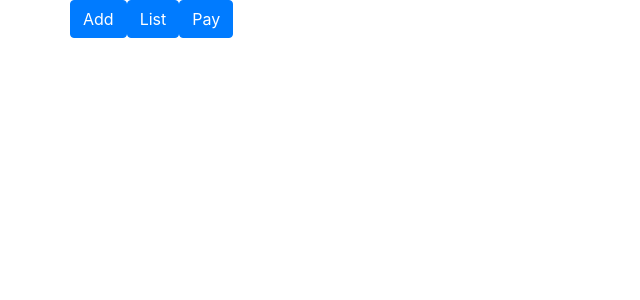
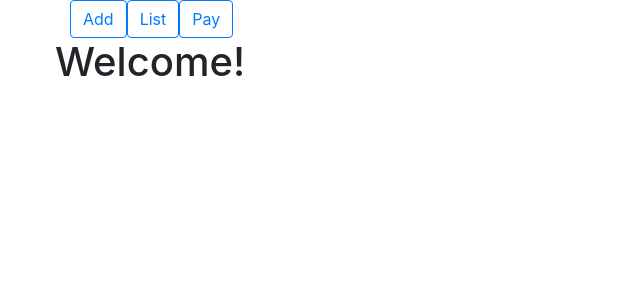
Before and after one commit to DDA209/react_bakery, a React (Create React App) app: page / in a window 1280 px wide. Shown: the top 300 px of the page, without its empty margins (0-640 px from the left). Built offline with nearby package versions, Linux system fonts and the light colour scheme.

Commit message:
finalisation button

```diff
--- a/src/App.js
+++ b/src/App.js
@@ -67,6 +67,9 @@ class App extends React.Component{
     ;
   }
 
+  isSelectedFunc(){
+
+  }
 
   //// Event listener (ex : OnClickBloublou OnChange) - En deuxième
 
@@ -79,34 +82,43 @@ class App extends React.Component{
     })
   }
 
-  renderTabAdd(){
-    if (this.state.activeTab === 'add') {
-      return (
-        <Add />
-      );
+  renderTabDefault(){
+    if (this.state.activeTab !== 'list' && this.state.activeTab !== 'add' && this.state.activeTab !== 'pay') { // Meilleure façon de faire !==
+      return <div className="row"><h1>Welcome!</h1></div>;
     }
     return null;
   }
 
-  renderTabList(){
-    if (this.state.activeTab === 'list') {
-      return (
-        <List />
-      );
+
+  renderTabAdd(){
+    if (this.state.activeTab === 'add') { // Bon mais pourrait être mieux
+      return <Add onSubmitPriceAndInput={null}/>;
     }
     return null;
   }
 
-  renderTabPay(){
-    if (this.state.activeTab === 'pay') {
-      return(
-        <Pay />
-      );
+  /*
+  renderTabList(){
+    if (this.state.activeTab !== 'list') { // Meilleure façon de faire !==
+      return null;
     }
-    return null;
+    return <List />;
   }
 
+  renderTabPay(){
+    if (this.state.activeTab !== 'pay') {
+      return null;
+    }
+    return <Pay />;
+  }
+  */
+
+
+
+
   render() {
+    // console.log('app#render this.state.activeTab',this.state.activeTab);
+    console.log('app#render this.state.activeTab',this.state.activeTab === "pay");
     return (
       <div className="container">
 
@@ -115,15 +127,18 @@ class App extends React.Component{
 
               <Button
                 onClickFunc = {this.onClickTabAdd}
+                isSelected = {this.state.activeTab === "add" ? true : false}
               >
                 Add {/* child"ren" de <button></>*/}
               </Button>
               <Button
                 onClickFunc = {this.onClickTabList}
+                isSelected = {this.state.activeTab === "list" ? true : false}
               >
                 List</Button>
               <Button
                 onClickFunc = {this.onClickTabPay}
+                isSelected = {this.state.activeTab === "pay" ? true : false}
               >
                 Pay</Button>
 
@@ -131,9 +146,14 @@ class App extends React.Component{
           </div>
 
           <div className="row">
+
+            {this.renderTabDefault()}
             {this.renderTabAdd()}
-            {this.renderTabList()}
-            {this.renderTabPay()}
+            {/* {this.renderTabList()} */}
+            {this.state.activeTab === 'list' ? <List /> : null} {/* autre façon */}
+            {/* {this.renderTabPay()} */}
+            {this.state.activeTab === 'pay' && <Pay />} {/* autre façon */}
+
           </div>
 
       </div>
--- a/src/components/Add.js
+++ b/src/components/Add.js
@@ -17,7 +17,6 @@ class Add extends React.Component{
             value: 1,
         }
 
-
         ///BIND ICI
         this.onChangeSlider = this.onChangeSlider.bind(this);
         this.onChangeInput = this.onChangeInput.bind(this);
@@ -25,42 +24,43 @@ class Add extends React.Component{
 
     }
 
-    onChangeInput(evt){
+    onChangeInput(evt){ // valeur de l'input
         this.setState({
             input: evt.target.value
         });
     }
 
-    onChangeSlider(value){
+    onChangeSlider(value){ // Valeur du slider
         this.setState({
             value // ou -> value: value
         });
     }
 
-    onSubmit(value, input){
+    onSubmit(price, input){
         this.setState({
-            price: value,
+            price,
             input
         });
-        console.log('components/core/Add#onSubmit this.state.onSubmit', this.state.onSubmit); // croissant
-    }
-
+        console.log('components/core/Add#onSubmit this.state', this.state);
+        }
 
     render(){
 
         const add = 'Add';
 
-        console.log('components/Add#render this.state', this.state);
-        console.log('components/Add#render this.onChangeInput', this.onChangeInput);
+        // console.log('components/Add#render this.state', this.state);
+        // console.log('components/Add#render this.onChangeInput', this.onChangeInput);
         // console.log('components/Add#render this.state.value', this.state.value);
+        // console.log('components/core/Add#render this.state.onSubmit.price', this.state.onSubmit.price);
+        // console.log('components/core/Add#render this.state.onSubmit.input', this.state.onSubmit.input);
+
         return(
             <div>
                 <div className="input-group mb-3"> {/* Voir pourquoi mb-3*/}
                     <Input
-                        input={this.state.evt}
+                        input={this.state.input}
                         onChangeInput={this.onChangeInput}
                     >
-
                     </Input>
 
                     <div className="input-group-append">
@@ -73,16 +73,17 @@ class Add extends React.Component{
                         </Button>
                     </div>
                 </div>
-                <span>{this.state.value}€ pour ???</span>
+                <span>{this.state.value}€ pour {this.state.input}</span>
                 <Slider
                     value={this.state.value}
                     min={this.state.min}
                     max={this.state.max}
                     onChangeSlider={this.onChangeSlider}
                 />
+                {/* <p>{this.state.onSubmit.price}€ - {this.state.onSubmit.input}</p> */}
             </div>
         );
     }
 }
-
+//
 export default Add;
--- a/src/components/core/Button.js
+++ b/src/components/core/Button.js
@@ -1,28 +1,37 @@
 import React from "react";
 import "./Button.css"
 
-/* troisième tentative après correction*/
-const Button = ({ children, isSelected, onClickFunc}) => {
+/* troisième tentative après correction : En fonction component */
+const Button = ({ children, isSelected, onClickFunc }) => { //destructuration du this.props
 
     // console.log('component/Button#Button children', children);
     // console.log('component/Button#Button isSelected', isSelected);
     // console.log('component/Button#Button onClick', onClickFunc);
 
+    let btnClass = 'btn-primary';
+    if (isSelected){
+        btnClass='btn-primary'
+    }
+    else {
+        btnClass='btn-outline-primary'
+    }
+
+    //isSelected={isSelected}
+
     return(
+
         <button
             type="button"
-            className="btn btn-primary"
+            className={'btn ' + btnClass}
             onClick={onClickFunc}
-            isSelected={isSelected}
         >
             {children}
         </button>
 
     );
-
 }
 
-/* deuxième tentative - je me mélancge les pinceaux
+/* deuxième tentative
 class Button extends React.Component{
     render() {
         return(
--- a/src/components/core/Input.js
+++ b/src/components/core/Input.js
@@ -9,7 +9,7 @@ class Input extends React.Component{
     //     };
 
     //     //bind
-    //     this.inputGetchange = this.inputGetchange.bind(this);
+    //     this.inputGetchange = this.inputGetchange.binksd(this);
     // }
 
     // inputGetchange(evt) {
@@ -20,7 +20,7 @@ class Input extends React.Component{
     // }
 
     render(){
-        console.log('components/core/input#render this', this); //{props: {…}, context: {…}, refs: {…}, updater: {…}, state: {…}, …}
+        // console.log('components/core/input#render this', this); //{props: {…}, context: {…}, refs: {…}, updater: {…}, state: {…}, …}
         // console.log('components/core/input#render this.state', this.state);//{value: "croissant"}
         // console.log('components/core/input#render this.state', this.state.value);
         // console.log('components/core/input#render this.props.onChangeInput', this.props.onChangeInput);
@@ -34,7 +34,7 @@ class Input extends React.Component{
                     className="form-control"
                     placeholder="Item"
                     aria-label="add"
-                    aria-describedby="add-button"
+                    // aria-describedby="add-button" inutile dans le composant réutilisable
                     value={this.props.input}
                     onChange={this.props.onChangeInput}
                 />
--- a/src/components/core/Slider.js
+++ b/src/components/core/Slider.js
@@ -4,7 +4,7 @@ import RCSlider from 'rc-slider';
 class Slider extends React.Component{
 
     render(){
-        // console.log('components/core/Slider#Render this.props.Slider', this.props);
+        // console.log('components/core/Slider#Render this.props', this.props);
         // console.log('components/core/Slider#Render this.props.onChange(value)', this.props.onChange);
         // console.log('components/core/Slider#Render his.props.onChange', this.props.onChange);
         // console.log('components/core/Slider#Render this.props.value', this.props.value);
```
